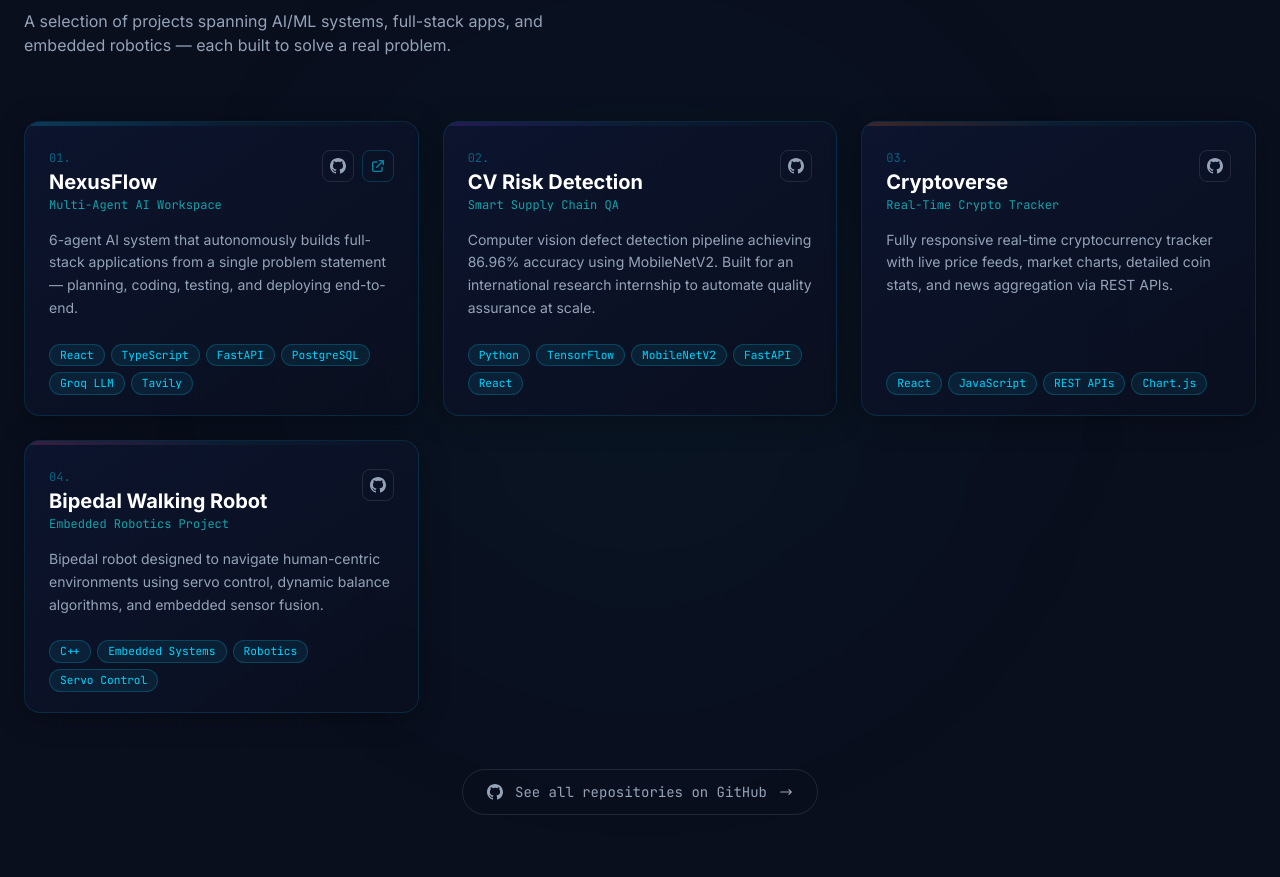
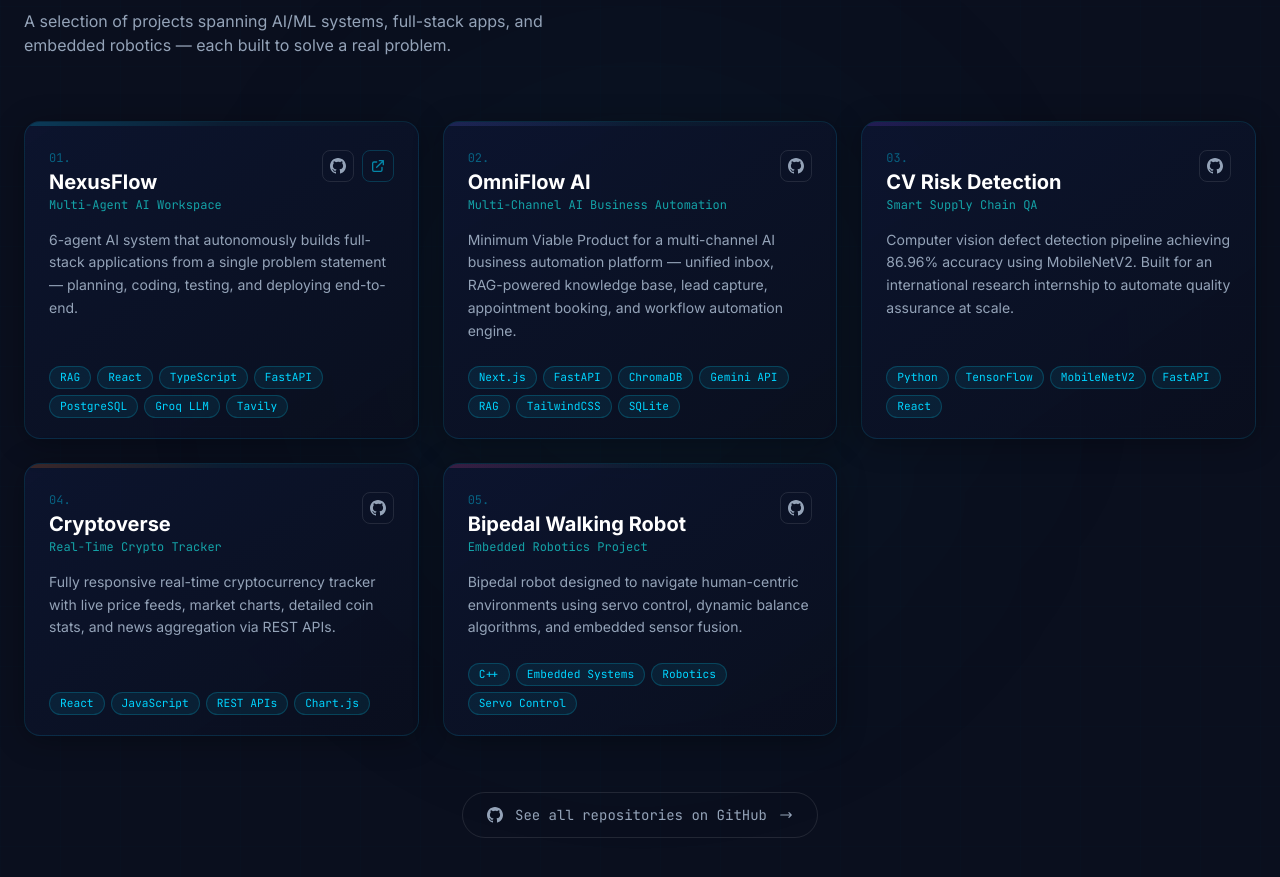
Before and after one commit to VinayG759/My-PortFolio, a React (Vite) app: page / in a window 1280 px wide. Shown: the part 2140-3017 px from the top of the page. Built offline with nearby package versions, Linux system fonts and the light colour scheme.

Commit message:
feat: add OmniFlow AI project to portfolio

```diff
--- a/src/data/projects.ts
+++ b/src/data/projects.ts
@@ -17,7 +17,7 @@ export const projects: Project[] = [
     subtitle: 'Multi-Agent AI Workspace',
     description:
       '6-agent AI system that autonomously builds full-stack applications from a single problem statement — planning, coding, testing, and deploying end-to-end.',
-    tags: ['React', 'TypeScript', 'FastAPI', 'PostgreSQL', 'Groq LLM', 'Tavily'],
+    tags: ['RAG', 'React', 'TypeScript', 'FastAPI', 'PostgreSQL', 'Groq LLM', 'Tavily'],
     github: 'https://github.com/VinayG759',
     live: 'https://nexus-flow-ai-dashboard.vercel.app/',
     status: 'completed',
@@ -25,6 +25,17 @@ export const projects: Project[] = [
   },
   {
     id: 2,
+    title: 'OmniFlow AI',
+    subtitle: 'Multi-Channel AI Business Automation',
+    description:
+      'Minimum Viable Product for a multi-channel AI business automation platform — unified inbox, RAG-powered knowledge base, lead capture, appointment booking, and workflow automation engine.',
+    tags: ['Next.js', 'FastAPI', 'ChromaDB', 'Gemini API', 'RAG', 'TailwindCSS', 'SQLite'],
+    github: 'https://github.com/VinayG759/OmniFlow-AI',
+    status: 'completed',
+    gradient: 'from-[#6366F1]/20 via-[#0D7377]/10 to-transparent',
+  },
+  {
+    id: 3,
     title: 'CV Risk Detection',
     subtitle: 'Smart Supply Chain QA',
     description:
@@ -35,7 +46,7 @@ export const projects: Project[] = [
     gradient: 'from-[#7C3AED]/20 via-[#0D7377]/10 to-transparent',
   },
   {
-    id: 3,
+    id: 4,
     title: 'Cryptoverse',
     subtitle: 'Real-Time Crypto Tracker',
     description:
@@ -46,7 +57,7 @@ export const projects: Project[] = [
     gradient: 'from-[#F97316]/20 via-[#0D7377]/10 to-transparent',
   },
   {
-    id: 4,
+    id: 5,
     title: 'Bipedal Walking Robot',
     subtitle: 'Embedded Robotics Project',
     description:
```
Also changed, not shown: .claude/settings.json (added).
